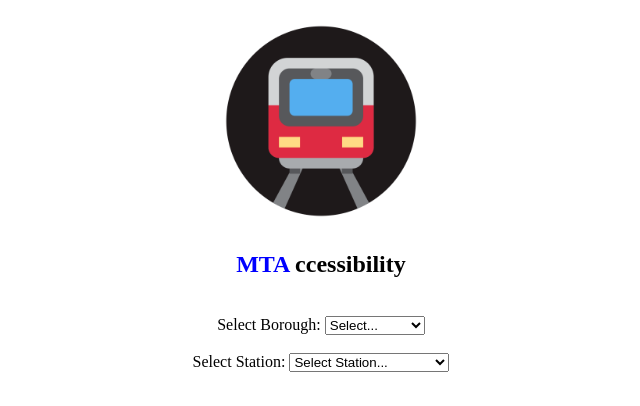
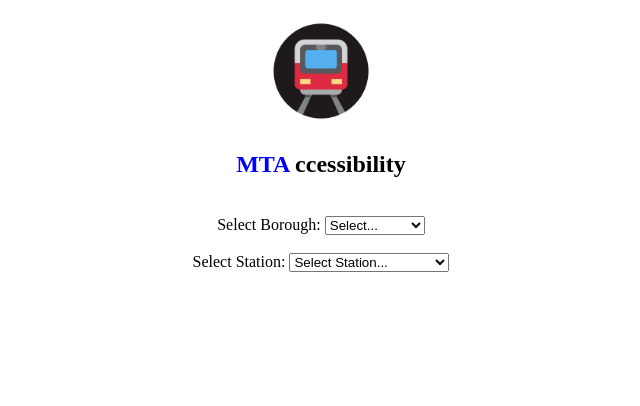
Before and after one commit to christinabuencamino/MTAccessibility, a plain HTML site: page FrontEnd/index.html in a window 1280 px wide. Shown: the whole page, without its empty margins (319-959 px from the left). Drawn offline with nearby package versions, Linux system fonts and the light colour scheme.

Commit message:
Fixing icon size-smaller

```diff
--- a/FrontEnd/index.html
+++ b/FrontEnd/index.html
@@ -6,7 +6,7 @@
     <meta name="viewport" content="width=device-width, initial-scale=1.0">
     <title>MTAccessibility</title>
     <center><h1>
-    <img src="metro-icon-11.jpg" alt="Metro Icon" style="width:200px;height:200px;">
+    <img src="metro-icon-11.jpg" alt="Metro Icon" style="width:100px;height:100px;">
     </h1>
     <h2>
         <span style="color:rgb(0, 0, 255) ">MTA</span>
```
